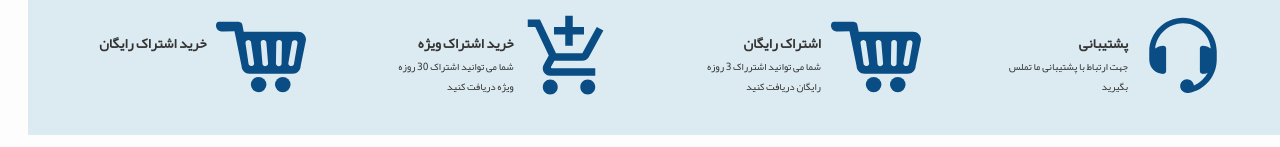
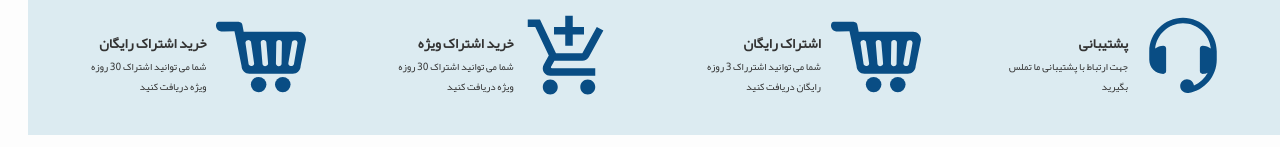
Before and after one commit to pooriadaloochi/sammmmmmmmmmm, a plain HTML site: page index.html in a window 1280 px wide. Shown: the part 575-722 px from the top of the page. Drawn offline with Linux system fonts and the light colour scheme.

Commit message:
Update index.html

```diff
--- a/index.html
+++ b/index.html
@@ -575,7 +575,7 @@
                         <h1><b>
                             خرید اشتراک رایگان</b>
                         </h1>
-                        <p></p>
+                        <p>شما می توانید اشتراک 30 روزه ویژه دریافت کنید</p>
                     </a>
                 </li>
             </ul>
```
